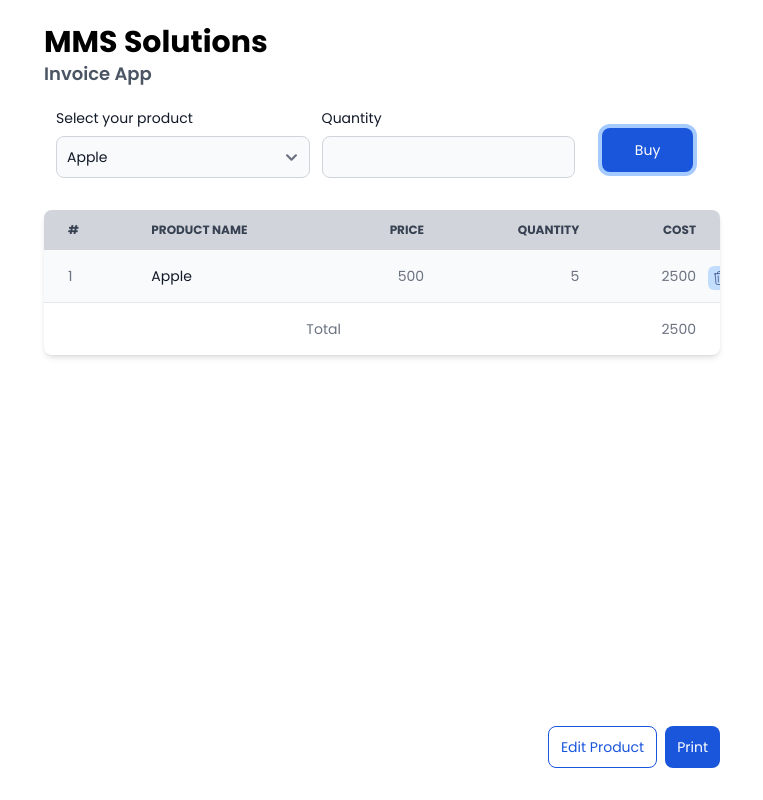
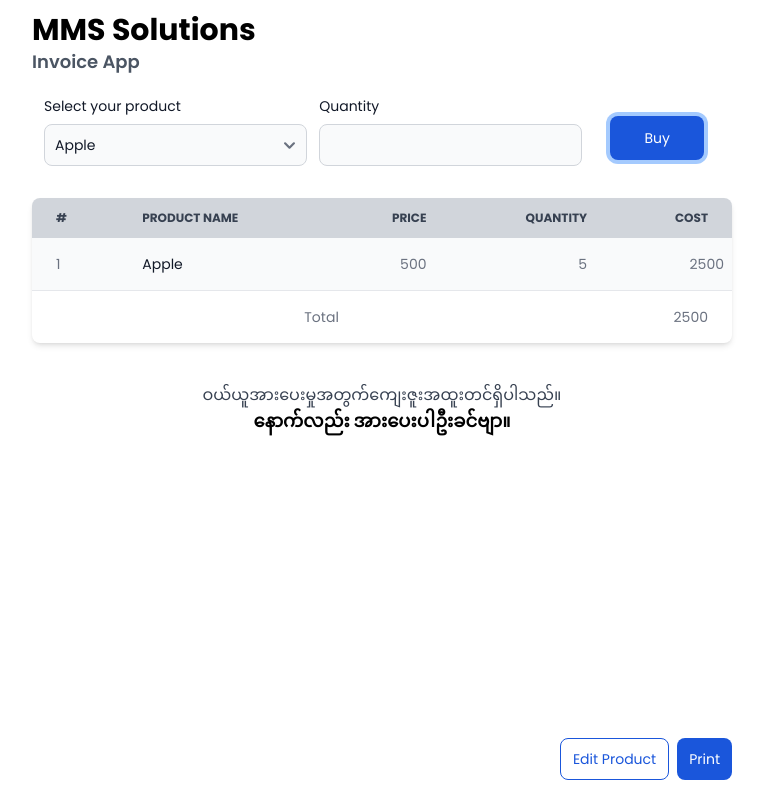
Before and after one commit to Zu-Pyae-Htoo/Invoice-App, a website: page src/index.html in a window 1280 px wide. Both pictures are taken after typing "5" into the empty fields and a click on the button "Buy". Shown: the whole page, without its empty margins (258-1021 px from the left). Drawn offline with Linux system fonts and the light colour scheme; a web font is replaced by a local one.

Commit message:
day53 finished

```diff
--- a/src/index.html
+++ b/src/index.html
@@ -6,16 +6,16 @@
     <title>Invoice App</title>
     <link rel="stylesheet" href="../dist/output.css" />
   </head>
-  <body class="p-5 md:p-0">
-    <main id="app" class="max-w-[700px] mx-auto p-3 min-h-screen flex flex-col">
+  <body class="p-3 md:p-0">
+    <main id="app" class="max-w-[700px] mx-auto min-h-screen flex flex-col">
       <!-- header  -->
-      <header class="mb-2 mt-3">
+      <header class="mb-2 mt-3 print:hidden">
         <h1 class="text-3xl font-bold">MMS Solutions</h1>
         <h4 class="text-lg text-gray-600 font-semibold">Invoice App</h4>
       </header>
 
       <!-- form  -->
-      <section class="mb-5 p-3">
+      <section class="mb-5 p-3 print:hidden">
         <form action="#" id="addRecordForm">
           <div class="grid grid-cols-5 gap-3">
             <!-- select  -->
@@ -59,7 +59,7 @@
       </section>
 
       <!-- table  -->
-      <section>
+      <section class="">
         <div class="relative overflow-x-auto shadow-md sm:rounded-lg">
           <table
             class="w-full text-sm text-left rtl:text-right text-gray-500 dark:text-gray-400"
@@ -92,7 +92,11 @@
           </table>
         </div>
       </section>
-      <footer class="flex justify-end gap-2 py-5 mt-auto">
+      <div class="  print:block mx-auto mt-10">
+        <p class=" text-gray-700">ဝယ်ယူအားပေးမှုအတွက်ကျေးဇူးအထူးတင်ရှိပါသည်။</p>
+        <p class=" font-bold text-lg text-center">နောက်လည်း အားပေးပါဦးခင်ဗျာ။</p>
+      </div>
+      <footer class="flex justify-end gap-2 py-5 mt-auto print:hidden">
         <button
           type="button"
           class="text-blue-700 hover:text-white border border-blue-700 hover:bg-blue-800 focus:ring-4 focus:outline-none focus:ring-blue-300 font-medium rounded-lg text-sm px-3 py-2.5 text-center dark:border-blue-500 dark:text-blue-500 dark:hover:text-white dark:hover:bg-blue-500 dark:focus:ring-blue-800"
@@ -101,6 +105,7 @@
         </button>
 
         <button
+          id="printBtn"
           type="button"
           class="px-3 py-2 text-sm font-medium text-center text-white bg-blue-700 rounded-lg hover:bg-blue-800 focus:ring-4 focus:outline-none focus:ring-blue-300 dark:bg-blue-600 dark:hover:bg-blue-700 dark:focus:ring-blue-800"
         >
--- a/src/js/app.js
+++ b/src/js/app.js
@@ -5,6 +5,7 @@ const productSelect = document.querySelector("#productSelect");
 const quantityInput = document.querySelector("#quantityInput");
 const recordGroup = document.querySelector("#recordGroup");
 const recordTotal = document.querySelector("#recordTotal");
+const printBtn = document.querySelector("#printBtn")
 
 //Data
 
@@ -80,7 +81,7 @@ const recordUI = (productName, price, quantity) => {
   const tr = document.createElement("tr");
 
   tr.className =
-    "odd:bg-white odd:dark:bg-gray-900 even:bg-gray-50 even:dark:bg-gray-800 border-b dark:border-gray-700";
+    "odd:bg-white odd:dark:bg-gray-900 even:bg-gray-50 even:dark:bg-gray-800 border-b dark:border-gray-700 group ";
   tr.innerHTML = `
     <td class="px-6 py-4 text-left td-counter" ></td>
     <th
@@ -93,10 +94,10 @@ const recordUI = (productName, price, quantity) => {
     <td class="px-6 py-4 text-end">${price}</td>
     <td class="px-6 py-4 text-end">${quantity}</td>
 
-    <td class="px-6 py-4 text-end relative">
+    <td class="px-2 py-4 text-end relative">
       <span class="record-cost">${cost}</span>
-      <button class=" bg-blue-200 rounded-md p-1 absolute left-[90%]">
-      <svg xmlns="http://www.w3.org/2000/svg" fill="none" viewBox="0 0 24 24" stroke-width="1.5" stroke="currentColor" class="w-4 h-4 stroke-1 stroke-blue-900">
+      <button class="record-del bg-gray-200 rounded-md  translate-x-4 group-hover:translate-x-2 opacity-0 group-hover:opacity-100 duration-200 p-1 fixed active:scale-75 pointer-events-auto">
+      <svg xmlns="http://www.w3.org/2000/svg" fill="none" viewBox="0 0 24 24" stroke-width="1.5" stroke="currentColor" class="w-4 h-4 stroke-1 stroke-red-800 pointer-events-none">
       <path stroke-linecap="round" stroke-linejoin="round" d="M14.74 9l-.346 9m-4.788 0L9.26 9m9.968-3.21c.342.052.682.107 1.022.166m-1.022-.165L18.16 19.673a2.25 2.25 0 01-2.244 2.077H8.084a2.25 2.25 0 01-2.244-2.077L4.772 5.79m14.456 0a48.108 48.108 0 00-3.478-.397m-12 .562c.34-.059.68-.114 1.022-.165m0 0a48.11 48.11 0 013.478-.397m7.5 0v-.916c0-1.18-.91-2.164-2.09-2.201a51.964 51.964 0 00-3.32 0c-1.18.037-2.09 1.022-2.09 2.201v.916m7.5 0a48.667 48.667 0 00-7.5 0" />
     </svg>
 
@@ -113,7 +114,10 @@ const calRecordTotal = () => {
   // const costs = app.querySelectorAll(".record-cost");
   // costs.forEach((el) => (total += parseFloat(el.innerText)));
 
-  const total = [...document.querySelectorAll(".record-cost")].reduce((pv,cv)=>pv + parseFloat(cv.innerText),0);
+  const total = [...document.querySelectorAll(".record-cost")].reduce(
+    (pv, cv) => pv + parseFloat(cv.innerText),
+    0
+  );
   recordTotal.innerText = total;
   return total;
 };
@@ -145,10 +149,35 @@ const recordFormHandler = (event) => {
   recordForm.reset();
 };
 
+const pressEnter = (event) => {
+    if(event.key == "Enter"){
+      recordFormHandler();
+    }
+}
+
+//6  => ပြန်ကြည့်ရန်
+// event deligation closet တနီးဆုံးparent ရှာ
+const recordGroupHandler = (event) => {
+  // console.log(event.target);
+  // const x = event.target.classListcontains("record-del");
+  //   console.log(x);
+  if (event.target.classList.contains("record-del")) {
+    console.log(event.target.closest("tr").remove());
+  }
+  calRecordTotal();
+};
+
+
+//7
+const printBtnHandler = () => {
+  print();
+}
+
 //Listener
 
 recordForm.addEventListener("submit", recordFormHandler);
-
+recordGroup.addEventListener("click", recordGroupHandler);
+printBtn.addEventListener("click",printBtnHandler)
 
 // =================================================================
 
```
Also changed, not shown: dist/output.css.
